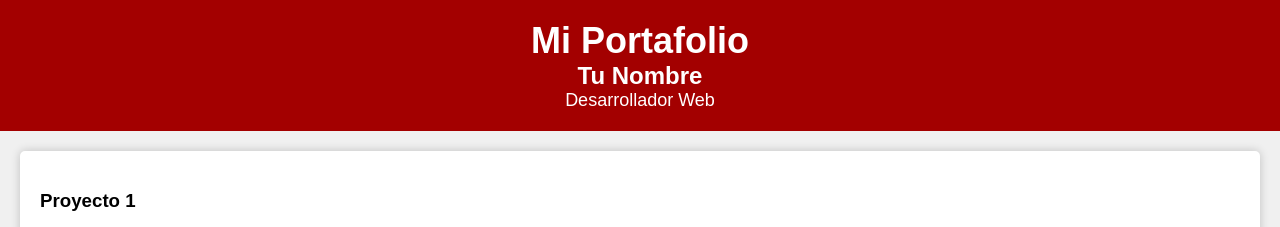
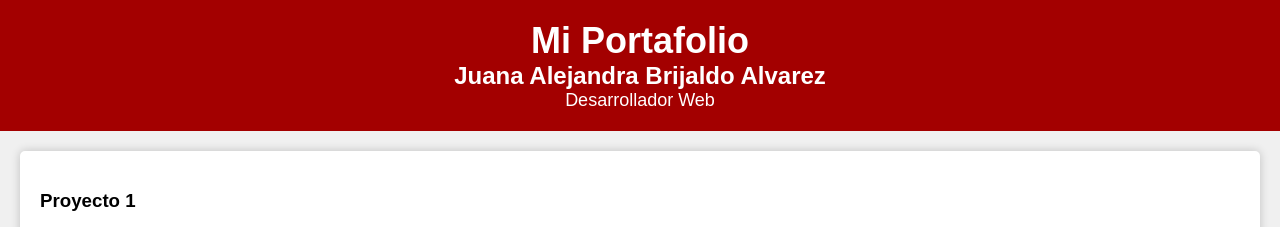
Before and after one commit to juanitalvarez02/portafolio-juanita, a plain HTML site: page index.html in a window 1280 px wide. Shown: the top 227 px of the page. Drawn offline with Linux system fonts and the light colour scheme.

Commit message:
modifico index html

```diff
--- a/index.html
+++ b/index.html
@@ -11,7 +11,7 @@
 <body>
     <header>
         <h1>Mi Portafolio</h1>
-        <h2>Tu Nombre</h2>
+        <h2>Juana Alejandra Brijaldo Alvarez</h2>
         <p>Desarrollador Web</p>
     </header>
 
```
